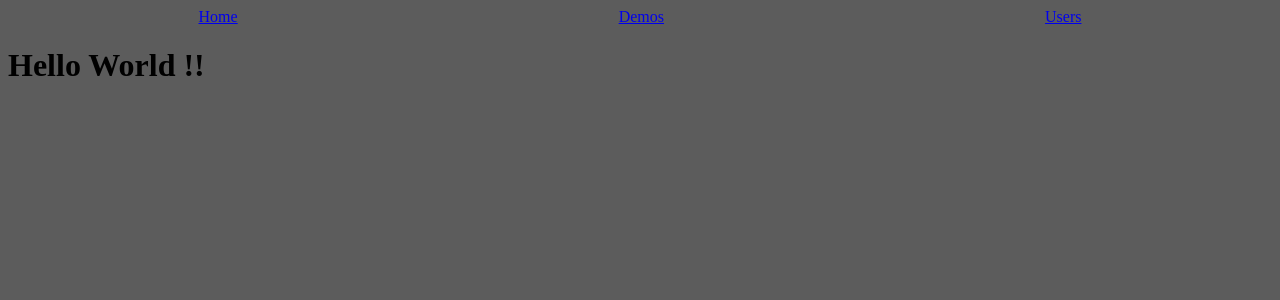
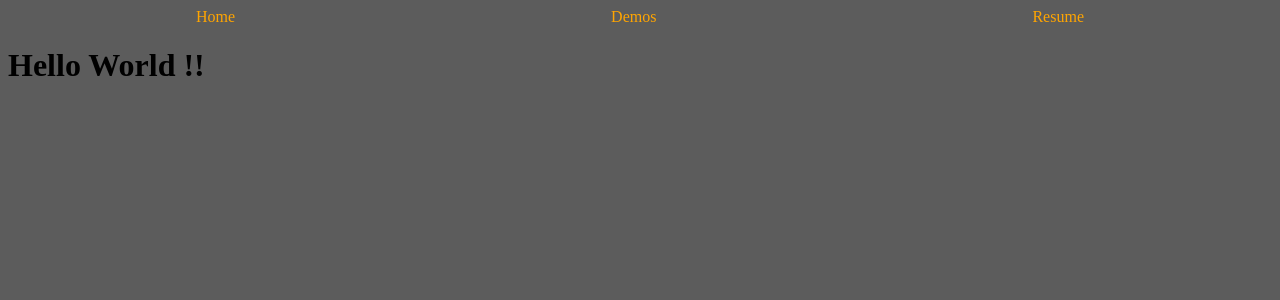
Before and after one commit to vikram5258/vikram5258.github.io, a React (Create React App) app: page / in a window 1280 px wide. Shown: the top 300 px of the page. Built offline with nearby package versions, Linux system fonts and the light colour scheme.

Commit message:
link styling

```diff
--- a/src/App.js
+++ b/src/App.js
@@ -1,6 +1,12 @@
 // import logo from './logo.svg';
 import "./App.scss";
-import { BrowserRouter as Router, Switch, Route, Link } from "react-router-dom";
+import {
+  BrowserRouter as Router,
+  Switch,
+  Route,
+  Link,
+  HashRouter,
+} from "react-router-dom";
 import Demo from "./components/Demo";
 import Resume from "./components/Resume";
 
@@ -10,17 +16,19 @@ function App() {
       <div className="App">
         <nav>
           <div className="navbar">
-            <Link to="/">Home</Link>
+            <HashRouter>
+              <Link to="/">Home</Link>
 
-            <Link to="/demos">Demos</Link>
+              <Link to="/demos">Demos</Link>
 
-            <Link to="/resume">Users</Link>
+              <Link to="/resume">Resume</Link>
+            </HashRouter>
           </div>
         </nav>
         <h1>Hello World !!</h1>
         <Switch>
-          <Route path="/demos" component={Demo} />
-          <Route path="/resume" component={Resume} />
+          <Route path="/demos" exact component={Demo} />
+          <Route path="/resume" exact component={Resume} />
         </Switch>
       </div>
     </Router>
--- a/src/App.scss
+++ b/src/App.scss
@@ -7,6 +7,7 @@
   align-items: center;
   color: orange;
 }
-Link {
+a {
   color: orange;
+  text-decoration: none;
 }
```
